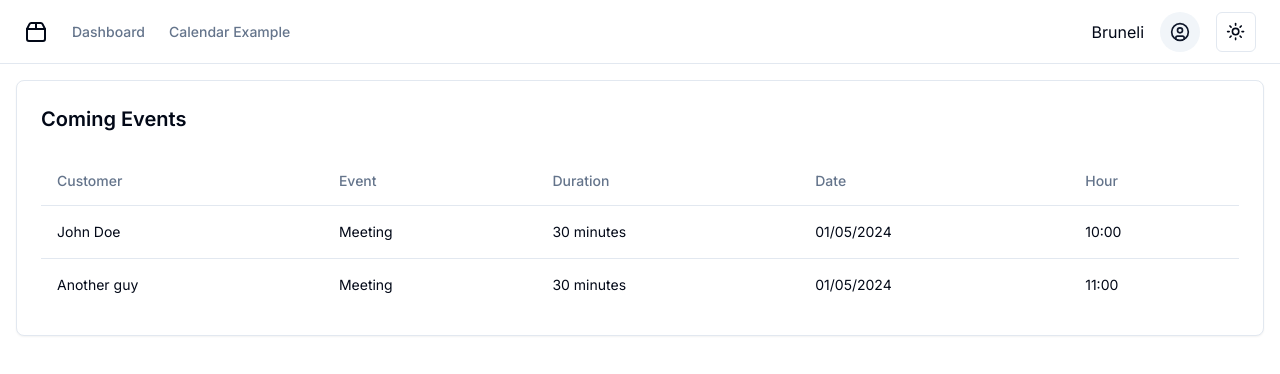
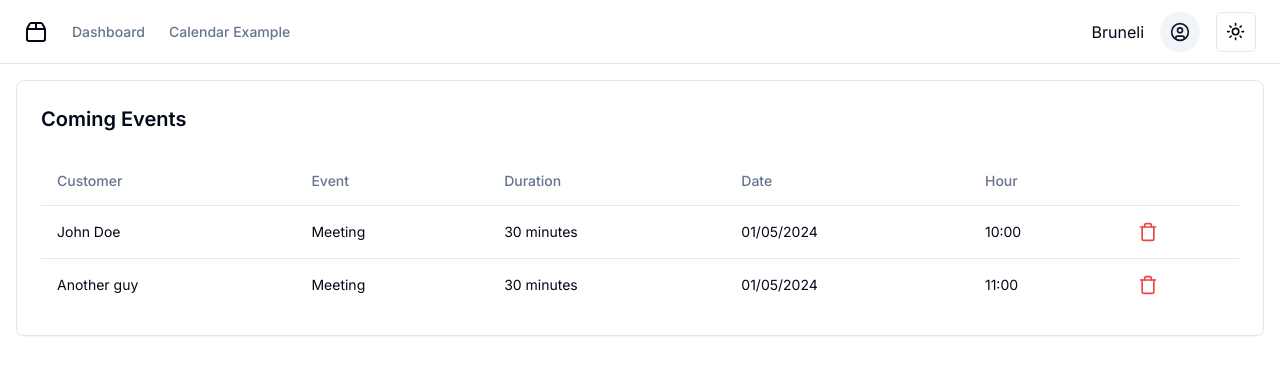
Before and after one commit to pedrobruneli/calendar, a Next.js app: page / in a window 1280 px wide. Shown: the top 374 px of the page. Built offline with nearby package versions, Linux system fonts and the light colour scheme.

Commit message:
feat: implement delete event button and make table dynamic

```diff
--- a/package.json
+++ b/package.json
@@ -12,6 +12,7 @@
     "@prisma/client": "^5.11.0",
     "@radix-ui/react-dialog": "^1.0.5",
     "@radix-ui/react-dropdown-menu": "^2.0.6",
+    "@radix-ui/react-popover": "^1.0.7",
     "@radix-ui/react-scroll-area": "^1.0.5",
     "@radix-ui/react-slot": "^1.0.2",
     "class-variance-authority": "^0.7.0",
--- a/src/app/calendar/[id]/page.tsx
+++ b/src/app/calendar/[id]/page.tsx
@@ -26,7 +26,7 @@ export default function CalendarPage({ params }: CalendarProps) {
             <div className="flex flex-col gap-3">
               <h1 className="text-xl font-bold">1:1 Bruneli</h1>
               <div className="flex items-center gap-2">
-                <Clock color="rgba(26,26,26,0.61)" size={20}></Clock>
+                <Clock className="text-foreground" size={20}></Clock>
                 <span>30 min</span>
               </div>
               <div>
--- /dev/null
+++ b/src/app/components/delete-event.tsx
@@ -0,0 +1,33 @@
+import { Button } from "@/components/ui/button";
+import {
+  Popover,
+  PopoverClose,
+  PopoverContent,
+  PopoverTrigger,
+} from "@/components/ui/popover";
+import { Trash } from "lucide-react";
+
+type DeleteEventProps = {
+  onDelete: () => void;
+};
+
+export const DeleteEvent = ({ onDelete }: DeleteEventProps) => {
+  return (
+    <Popover>
+      <PopoverTrigger asChild>
+        <Trash className="w-5 h-5 text-red-500 cursor-pointer"></Trash>
+      </PopoverTrigger>
+      <PopoverContent>
+        <div className="flex flex-col gap-2">
+          Are you sure you want to delete this event?
+          <div className="flex gap-2 justify-end">
+            <Button onClick={onDelete}>Yes</Button>
+            <PopoverClose asChild>
+              <Button variant="destructive">No</Button>
+            </PopoverClose>
+          </div>
+        </div>
+      </PopoverContent>
+    </Popover>
+  );
+};
--- a/src/app/page.tsx
+++ b/src/app/page.tsx
@@ -1,3 +1,4 @@
+"use client";
 import { Card, CardContent, CardHeader } from "@/components/ui/card";
 import {
   Table,
@@ -7,8 +8,33 @@ import {
   TableHeader,
   TableRow,
 } from "@/components/ui/table";
+import { DeleteEvent } from "./components/delete-event";
+import { useState } from "react";
 
 export default function Home() {
+  const [events, setEvents] = useState([
+    {
+      id: 1,
+      customer: "John Doe",
+      event: "Meeting",
+      duration: "30 minutes",
+      date: "01/05/2024",
+      hour: "10:00",
+    },
+    {
+      id: 2,
+      customer: "Another guy",
+      event: "Meeting",
+      duration: "30 minutes",
+      date: "01/05/2024",
+      hour: "11:00",
+    },
+  ]);
+
+  const handleDelete = (id: number) => () => {
+    setEvents((events) => events.filter((event) => event.id !== id));
+  };
+
   return (
     <main className="flex flex-1 flex-col p-4">
       <Card>
@@ -16,6 +42,7 @@ export default function Home() {
           <h2 className="text-xl font-semibold">Coming Events</h2>
         </CardHeader>
         <CardContent>
+          {events.length > 0 ? (
             <Table>
               <TableHeader>
                 <TableRow>
@@ -27,22 +54,23 @@ export default function Home() {
                 </TableRow>
               </TableHeader>
               <TableBody>
-              <TableRow>
-                <TableCell>John Doe</TableCell>
-                <TableCell>Meeting</TableCell>
-                <TableCell>30 minutes</TableCell>
-                <TableCell>01/05/2024</TableCell>
-                <TableCell>10:00</TableCell>
+                {events.map((event) => (
+                  <TableRow key={event.id}>
+                    <TableCell>{event.customer}</TableCell>
+                    <TableCell>{event.event}</TableCell>
+                    <TableCell>{event.duration}</TableCell>
+                    <TableCell>{event.date}</TableCell>
+                    <TableCell>{event.hour}</TableCell>
+                    <TableCell>
+                      <DeleteEvent onDelete={handleDelete(event.id)} />
+                    </TableCell>
                   </TableRow>
-              <TableRow>
-                <TableCell>Another guy</TableCell>
-                <TableCell>Meeting</TableCell>
-                <TableCell>30 minutes</TableCell>
-                <TableCell>01/05/2024</TableCell>
-                <TableCell>11:00</TableCell>
-              </TableRow>
+                ))}
               </TableBody>
             </Table>
+          ) : (
+            <span>No events to show...</span>
+          )}
         </CardContent>
       </Card>
     </main>
--- /dev/null
+++ b/src/components/ui/popover.tsx
@@ -0,0 +1,33 @@
+"use client";
+
+import * as React from "react";
+import * as PopoverPrimitive from "@radix-ui/react-popover";
+
+import { cn } from "@/lib/utils";
+
+const Popover = PopoverPrimitive.Root;
+
+const PopoverTrigger = PopoverPrimitive.Trigger;
+
+const PopoverClose = PopoverPrimitive.Close;
+
+const PopoverContent = React.forwardRef<
+  React.ElementRef<typeof PopoverPrimitive.Content>,
+  React.ComponentPropsWithoutRef<typeof PopoverPrimitive.Content>
+>(({ className, align = "center", sideOffset = 4, ...props }, ref) => (
+  <PopoverPrimitive.Portal>
+    <PopoverPrimitive.Content
+      ref={ref}
+      align={align}
+      sideOffset={sideOffset}
+      className={cn(
+        "z-50 w-72 rounded-md border bg-popover p-4 text-popover-foreground shadow-md outline-none data-[state=open]:animate-in data-[state=closed]:animate-out data-[state=closed]:fade-out-0 data-[state=open]:fade-in-0 data-[state=closed]:zoom-out-95 data-[state=open]:zoom-in-95 data-[side=bottom]:slide-in-from-top-2 data-[side=left]:slide-in-from-right-2 data-[side=right]:slide-in-from-left-2 data-[side=top]:slide-in-from-bottom-2",
+        className
+      )}
+      {...props}
+    />
+  </PopoverPrimitive.Portal>
+));
+PopoverContent.displayName = PopoverPrimitive.Content.displayName;
+
+export { Popover, PopoverTrigger, PopoverContent, PopoverClose };
```
Also changed, not shown: 1 other file (tests, documents, lock files or other folders). Lines whose indentation alone changed are shown as unchanged.
